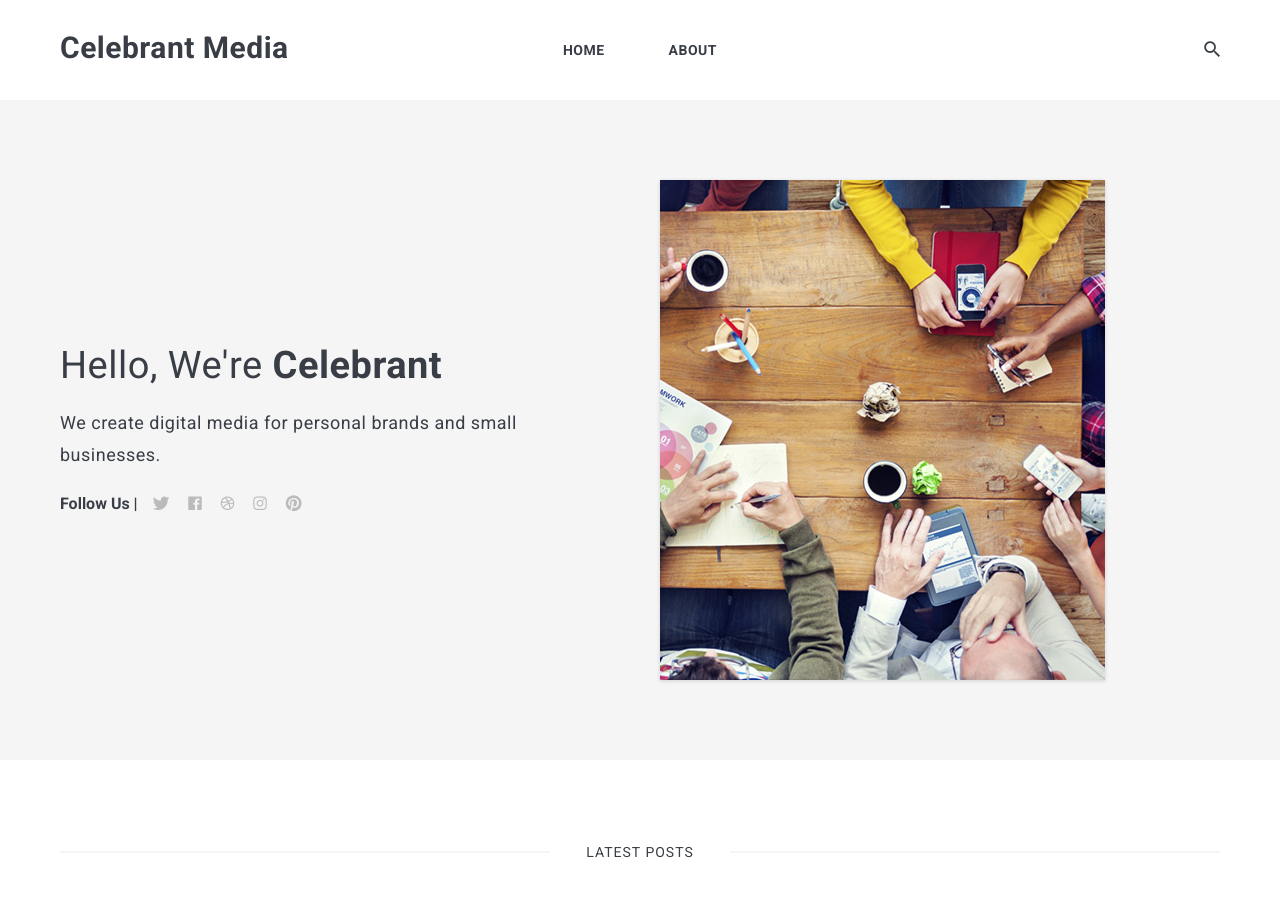
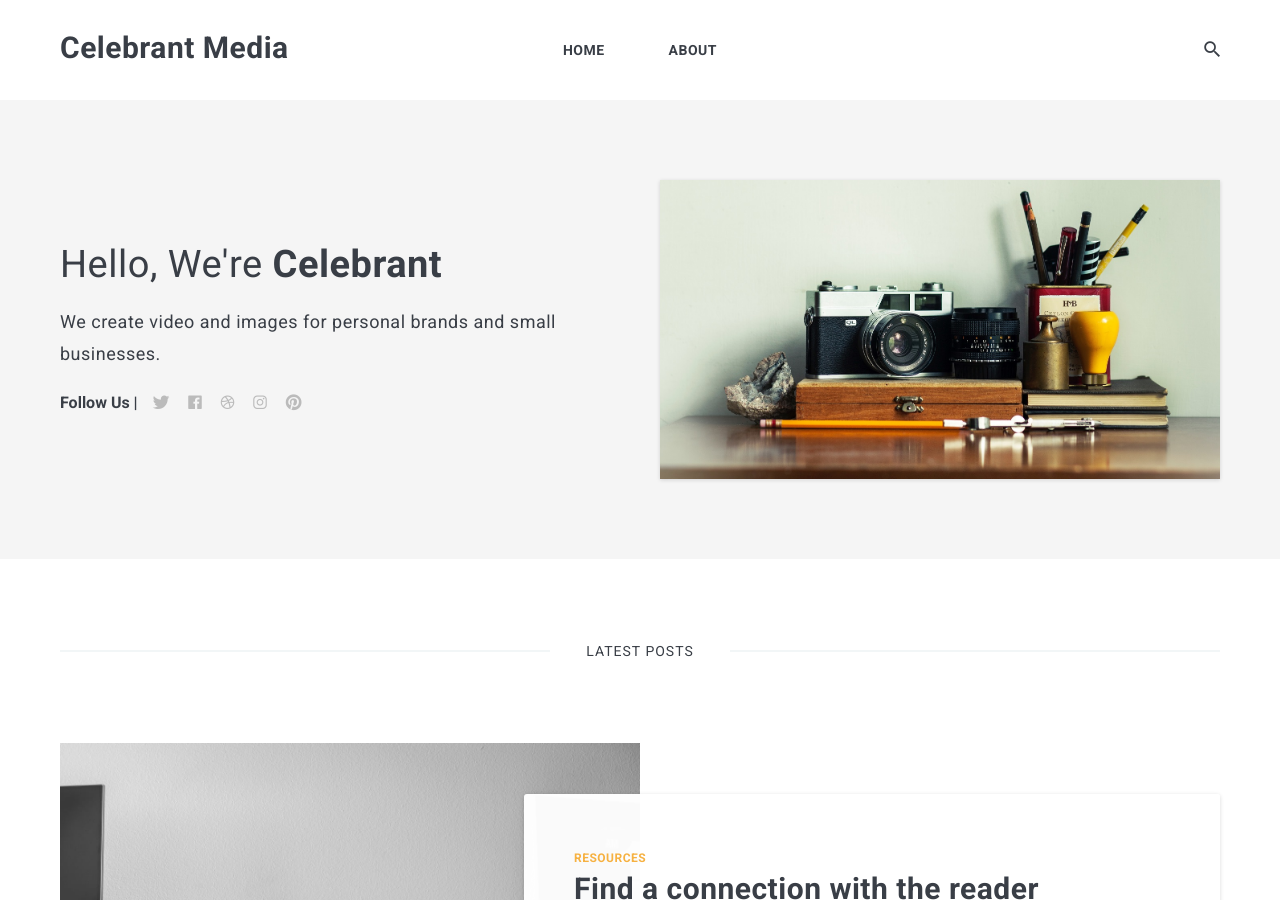
Before and after one commit to paravsingla/celebrant, a Jekyll site: the page built from index.html, in a window 1280 px wide and 900 px high. Built offline with Jekyll 4.4.1, drawn with Linux system fonts in a browser that asks for light colours; nearby versions of some CDN libraries; the list of posts is cut into pages by our own code.

Commit message:
Add home image

```diff
--- a/_data/settings.yml
+++ b/_data/settings.yml
@@ -11,7 +11,7 @@ author:
   name: Parav K Singla
   image: home.jpg
   say-hello: Hello, We're <strong>Celebrant</strong>
-  bio: We create digital media for personal brands and small businesses.
+  bio: We create video and images for personal brands and small businesses.
 
 
 #-------------------------------
```
Also changed, not shown: images/home.jpg.
